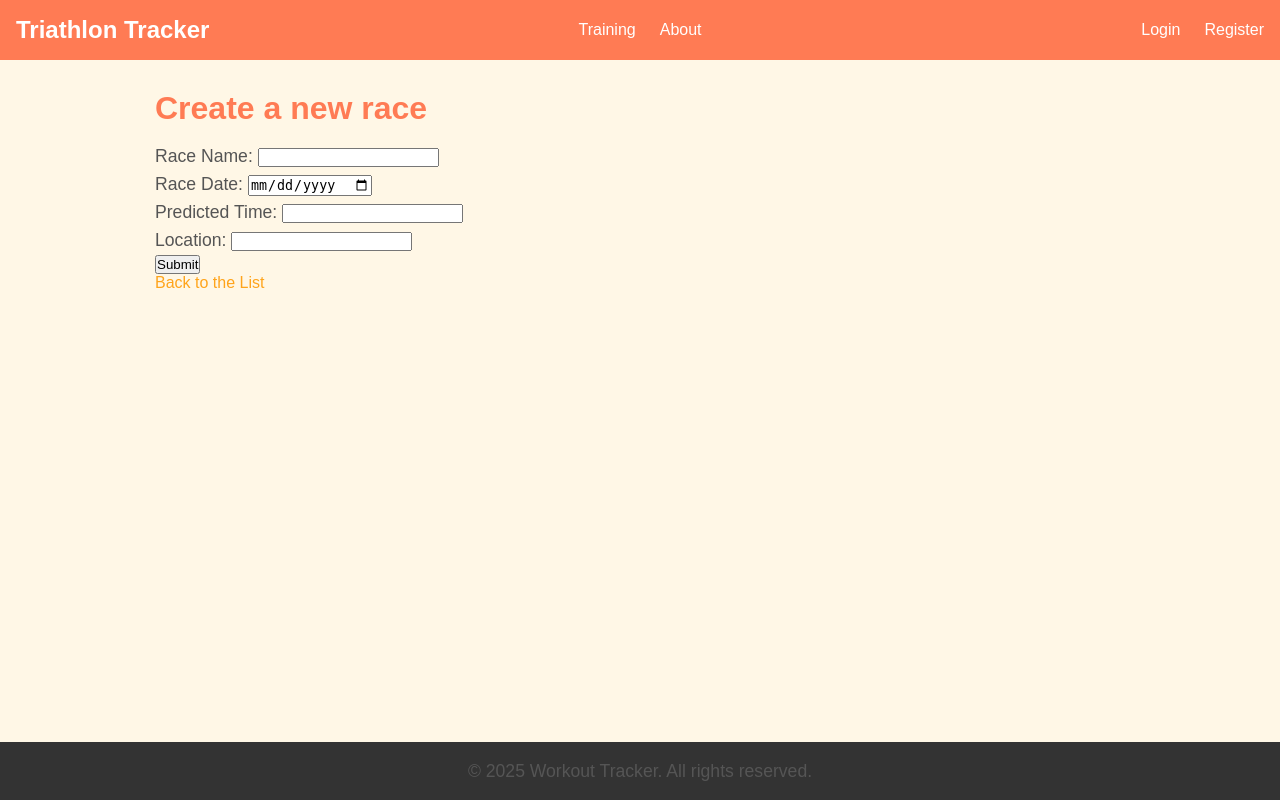
After one commit to juancmorenoh/django_triathlon_tracker, a Django app: page /races/add in a window 1280 px wide. The commit adds this page. Run offline with Django 5.2, Linux system fonts and the light colour scheme.

Commit message:
Implemented CRUD for Race model -Add create view -Add delete view -Add update view

```diff
--- a/apps/workout_logs/forms.py
+++ b/apps/workout_logs/forms.py
@@ -1,5 +1,5 @@
 from django import forms
-from .models import Workout
+from .models import Workout, Race
 
 class WorkoutForm(forms.ModelForm):
     class Meta:
@@ -19,3 +19,17 @@ class WorkoutForm(forms.ModelForm):
             'intensity': 'Intensity (1-5)',
             'notes': 'Additional Notes',
         }
+
+class RaceForm(forms.ModelForm):
+    class Meta:
+        model = Race
+        fields = ['race_name','date','prediction_time','location']
+        labels = {
+            'race_name': 'Race Name',
+            'date': 'Race Date',
+            'prediction_time': 'Predicted Time',
+            'location': 'Location',
+        }
+        widgets = {
+            'date': forms.DateInput(attrs={'type': 'date'}),  # Ensures the browser uses a date picker
+        }
--- a/apps/workout_logs/models.py
+++ b/apps/workout_logs/models.py
@@ -79,7 +79,7 @@ class Race(models.Model):
 
 
     class Meta:
-        ordering = ['-date']
+        ordering = ['date']
 
     def __str__(self):
-        return self.name
+        return self.race_name
--- /dev/null
+++ b/apps/workout_logs/templates/workout_logs/add_race.html
@@ -0,0 +1,25 @@
+{% extends 'base.html' %}
+
+{% block title %} Races - Add {% endblock %}
+
+{% block content %}
+
+    {% if form.instance.pk %}
+        <h1>Update the race</h1>
+    {% else %}
+        <h1>Create a new race</h1>
+    {% endif %}
+
+    <form method="POST">
+        {% csrf_token %}
+        {{ form.as_p }}
+        <button type="submit">Submit</button>
+    </form>
+
+
+    {% if form.instance.pk %}
+    <a href="{% url 'delete_race' race.id%}">Delete</a>
+    {% endif %}
+
+    <a href="{% url 'races' %}">Back to the List</a>
+{% endblock %}
--- a/apps/workout_logs/templates/workout_logs/race.html
+++ b/apps/workout_logs/templates/workout_logs/races.html
@@ -11,7 +11,7 @@
     {% endif %}
     <div>
         <h3>Here you can see all your races</h3>
-        <a href="" >Create a new race</a>
+        <a href="{% url 'add_race' %}" >Create a new race</a>
     </div>
     <h5>You will be/are competing in {{ races_count }} races</h5>
 
@@ -23,6 +23,8 @@
             <p>Date: {{ race.date }}</p>
             <p>Goal time: {{ race.prediction_time }}</p>
         </div>
+        <a href="{% url 'delete_race' race.id %}">Delete</a>
+        <a href="{% url 'update_race' race.id %}">Update</a>
     {% endfor %}
 
 
--- a/apps/workout_logs/templates/workout_logs/workout_list.html
+++ b/apps/workout_logs/templates/workout_logs/workout_list.html
@@ -39,7 +39,7 @@
             <tbody>
                 {% for workout in workouts %}
                     <tr>
-                        <td>{{ workout.get_activity_type_display }}</td>
+                        <td><a href="{% url 'update_workout' workout.id %}">{{ workout.get_activity_type_display }}</a></td>
                         <td>{{ workout.date }}</td>
                         <td>{{ workout.distance_m }} m</td>
                         <td>{{ workout.duration }}</td>
--- a/apps/workout_logs/urls.py
+++ b/apps/workout_logs/urls.py
@@ -8,4 +8,9 @@ urlpatterns = [
     path('workouts/<int:workout_id>/', views.detail_workout, name='detail_workout'),
     path('workouts/<int:workout_id>/update/', views.update_workout, name='update_workout'),
     path('workouts/<int:workout_id>/delete/', views.delete_workout, name='delete_workout'),
+
+    path('races/', views.races, name='races'),
+    path('races/add', views.add_race, name='add_race'),
+    path('races/<int:race_id>/delete', views.delete_race, name='delete_race'),
+    path('races/<int:race_id>/update', views.update_race, name='update_race'),
 ]
--- a/apps/workout_logs/views.py
+++ b/apps/workout_logs/views.py
@@ -1,7 +1,7 @@
 from django.shortcuts import render , redirect , get_object_or_404
 from django.contrib.auth.decorators import login_required
 from .models import Workout, Race
-from .forms import WorkoutForm
+from .forms import WorkoutForm, RaceForm
 
 
 def home(request):
@@ -63,6 +63,8 @@ def detail_workout(request,workout_id):
     workout = get_object_or_404(Workout, id=workout_id)
     return render(request,'workout_logs/detail_workout.html',{'workout': workout})
 
+
+#CRUD RACE MODEL
 def races(request):
 
     user_races = Race.objects.filter(user = request.user)
@@ -73,4 +75,41 @@ def races(request):
         'races_count' : races_count,
     }
 
-    return render(request,'workout_logs/race.html', context)
+    return render(request,'workout_logs/races.html', context)
+
+
+def add_race(request):
+    if request.method ==  'POST':
+        form = RaceForm(request.POST)
+        if form.is_valid():
+            race = form.save(commit=False)  # Do not save to the database yet
+            race.user = request.user
+            race.save()
+            return redirect('races')
+    else:
+        form = RaceForm()
+    return render(request, 'workout_logs/add_race.html', {'form': form})
+
+def delete_race(request, race_id):
+    race = get_object_or_404(Race, id=race_id)
+    if request.method ==  'POST':
+        race.delete()
+        return redirect('races')
+    return render(request, 'workout_logs/delete_race.html', {'race': race})
+
+
+def update_race(request, race_id):
+    race = get_object_or_404(Race, id=race_id)
+    if request.method ==  'POST':
+        form = RaceForm(request.POST, instance=race)
+        if form.is_valid():
+            form.save()
+            return redirect('races')
+    else:
+        form = RaceForm(instance=race)
+
+    context={
+        'race': race,
+        'form': form,
+    }
+    return render(request, 'workout_logs/add_race.html', context)
--- a/templates/base.html
+++ b/templates/base.html
@@ -20,8 +20,10 @@
             <!-- Center navigation links -->
             <ul class="nav-list">
                 {% if user.is_authenticated %}
+                    <li><a href="{% url 'races' %}">Races</a></li>
                     <li><a href="{% url 'workout_list' %}">Workouts</a></li>
                     <li><a href="{% url 'profile' %}">Profile</a></li>
+
                 {% else %}
                     <li><a href="#">Training</a></li>
                     <li><a href="#">About</a></li>
--- a/triathlon_tracker/urls.py
+++ b/triathlon_tracker/urls.py
@@ -31,7 +31,7 @@ urlpatterns = [
     path('profile/', user_views.profile, name='profile'),
     path('login/', auth_views.LoginView.as_view(template_name ='users/login.html'), name='login'),
     path('logout/', auth_views.LogoutView.as_view(template_name ='users/logout.html'), name='logout'),
-    path('races/', workout_logs_views.races, name='races'),
+
 
     path('', include('apps.workout_logs.urls')), # Include the workout_logs app URLs
 ]
```
Also changed, not shown: apps/workout_logs/templates/workout_logs/delete_race.html (added, +15 -0 lines).
